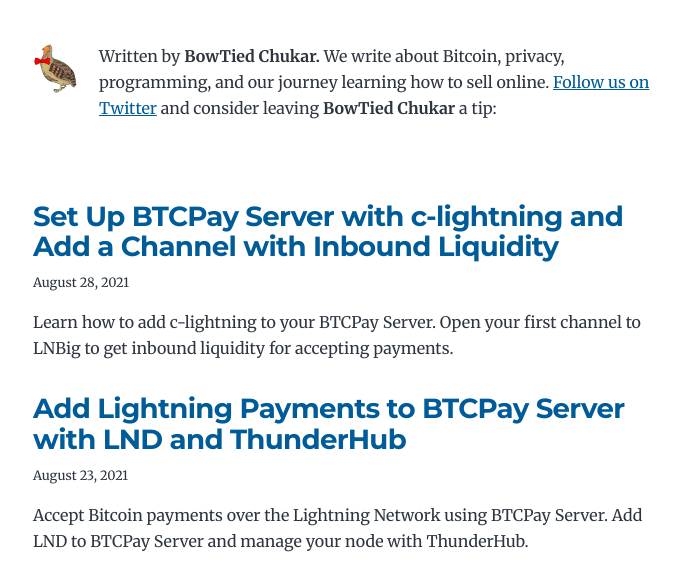
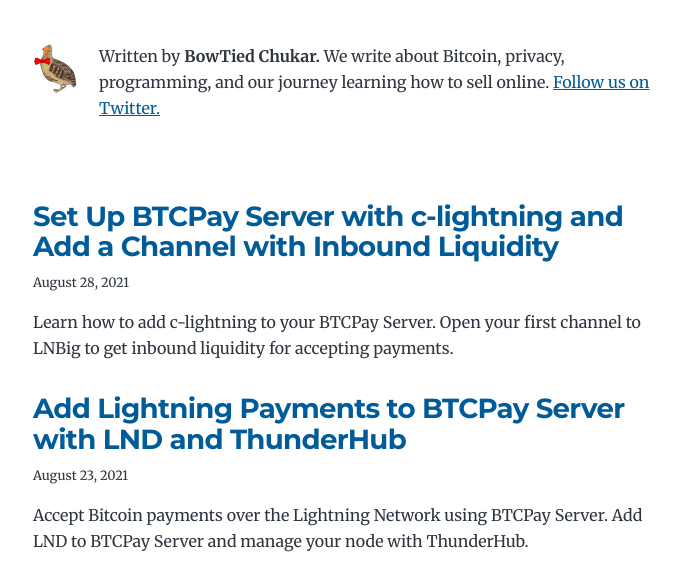
Before and after one commit to bowtiedchukar/bowtiedchukar-blog, a Gatsby site: page / in a window 1280 px wide. Shown: the part 98-660 px from the top of the page, without its empty margins (291-970 px from the left). Built offline with nearby package versions, Linux system fonts and the light colour scheme; Gatsby itself is replaced by a stand-in of ours; some packages are replaced by stand-ins of ours.

Commit message:
Update bio.js

```diff
--- a/src/components/bio.js
+++ b/src/components/bio.js
@@ -53,10 +53,8 @@
             Written by <strong>{author.name}.</strong> {author?.summary || null}
             {` `}
             <a href={`https://twitter.com/${social?.twitter || ``}`}>
-              Follow us on Twitter
+              Follow us on Twitter.
             </a>
-            {` `}
-            and consider leaving <strong>{author.name}</strong> a tip:
           </p>
         </div>
       )}
```
